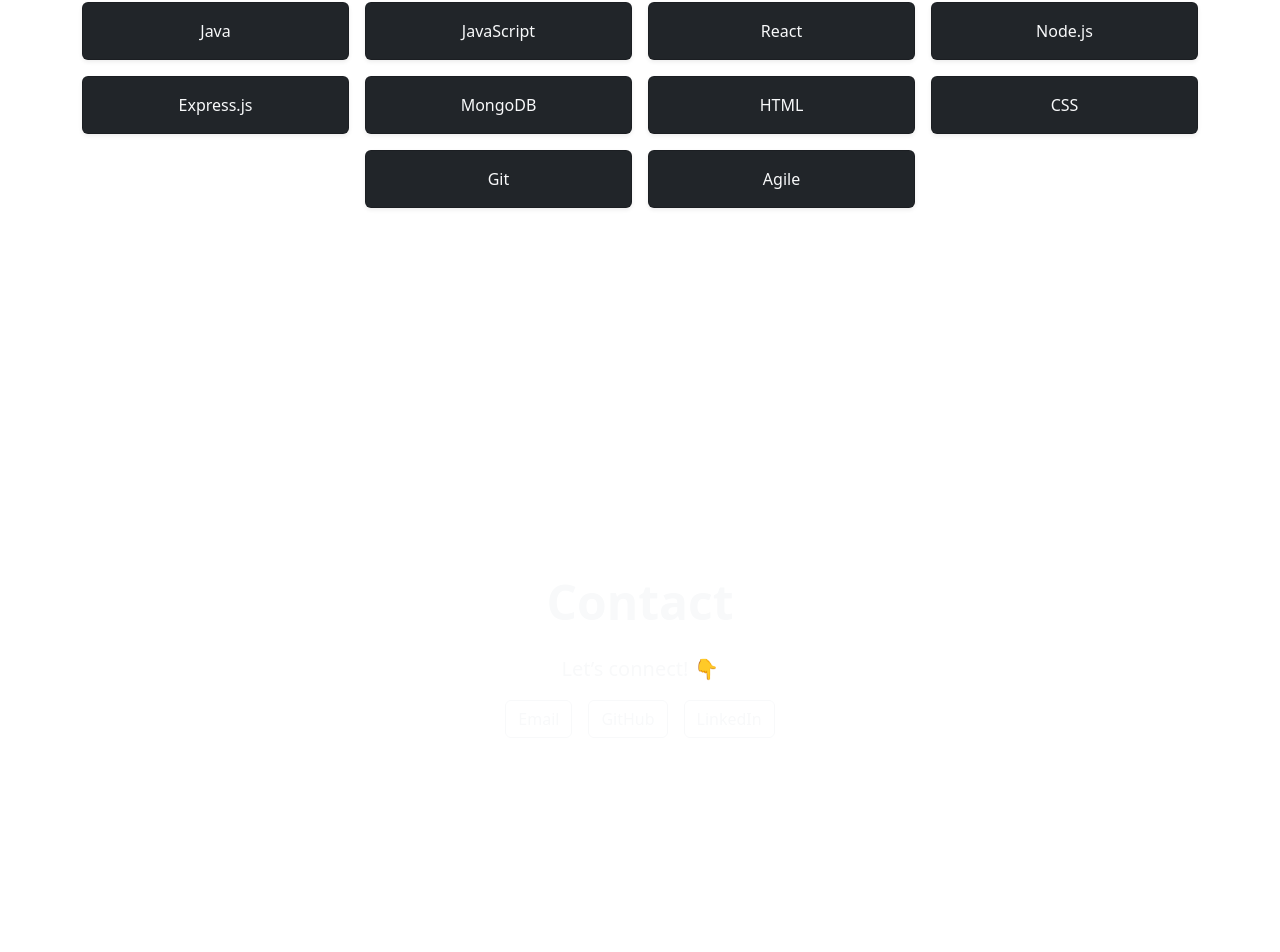
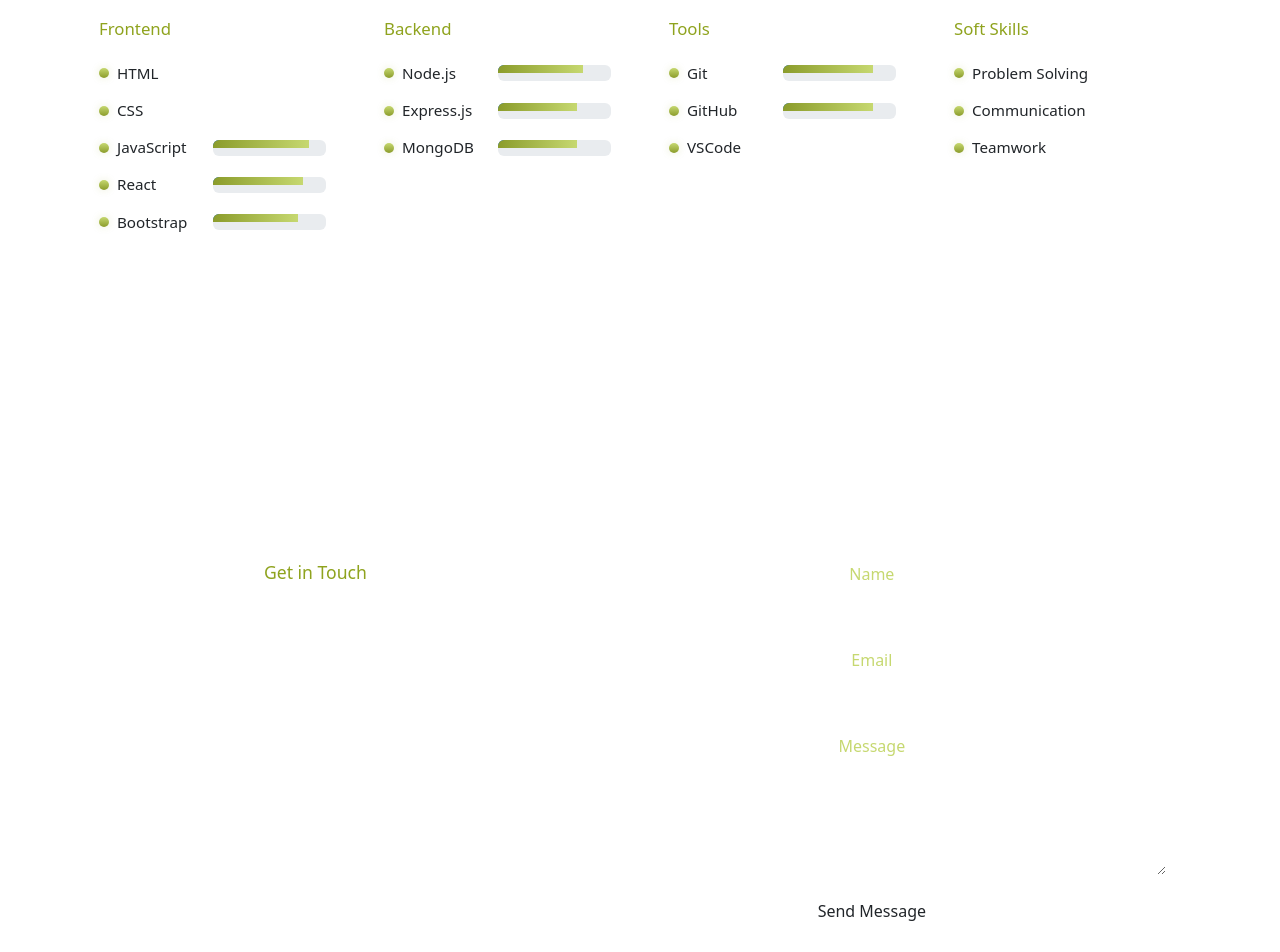
Before and after one commit to titan2309/portfolio, a React (Vite) app in the folder frontend/: page / in a window 1280 px wide. Shown: the part 2528-3480 px from the top of the page. Built offline with nearby package versions, Linux system fonts and the light colour scheme.

Commit message:
feat: enhance Contact and Skills components with improved layout, styling, and responsiveness; add contact form and skill levels

```diff
--- a/frontend/src/components/Contact.tsx
+++ b/frontend/src/components/Contact.tsx
@@ -4,32 +4,77 @@ import "../css/Contact.css";
 
 const Contact: React.FC = () => {
   return (
-    <section id="contact" className="container py-5 text-center text-light">
-      <h2 className="display-5 fw-bold mb-4">Contact</h2>
-      <p className="lead">Let’s connect! 👇</p>
-      <div className="d-flex justify-content-center gap-3 mt-3">
-        <a
-          href="mailto:9981640606hardik@gmail.com"
-          className="btn btn-outline-light"
-        >
-          Email
-        </a>
-        <a
-          href="https://github.com/hardikrathore"
-          target="_blank"
-          rel="noopener noreferrer"
-          className="btn btn-outline-light"
-        >
-          GitHub
-        </a>
-        <a
-          href="https://linkedin.com/in/hardikrathore"
-          target="_blank"
-          rel="noopener noreferrer"
-          className="btn btn-outline-light"
-        >
-          LinkedIn
-        </a>
+    <section id="contact" className="contact-section py-5">
+      <div className="container">
+        <h2 className="section-title display-5 mb-4">Contact</h2>
+        <div className="row g-4">
+          {/* Left side - info */}
+          <div className="col-12 col-md-5">
+            <div className="contact-info p-3 h-100">
+              <h3 className="contact-heading mb-3">Get in Touch</h3>
+              <p>
+                I’m always open to discussing new opportunities, projects, or
+                collaborations. Feel free to reach out!
+              </p>
+              <ul className="list-unstyled mt-3">
+                <li className="mb-2">
+                  <i className="bi bi-envelope-fill me-2"></i>
+                  hardik.rathore@example.com
+                </li>
+                <li className="mb-2">
+                  <i className="bi bi-phone-fill me-2"></i>
+                  +91 9981640606
+                </li>
+                <li>
+                  <i className="bi bi-geo-alt-fill me-2"></i>
+                  Indore, India
+                </li>
+              </ul>
+            </div>
+          </div>
+
+          {/* Right side - form */}
+          <div className="col-12 col-md-7">
+            <form className="contact-form p-3">
+              <div className="mb-3">
+                <label htmlFor="name" className="form-label">
+                  Name
+                </label>
+                <input
+                  type="text"
+                  className="form-control"
+                  id="name"
+                  required
+                />
+              </div>
+              <div className="mb-3">
+                <label htmlFor="email" className="form-label">
+                  Email
+                </label>
+                <input
+                  type="email"
+                  className="form-control"
+                  id="email"
+                  required
+                />
+              </div>
+              <div className="mb-3">
+                <label htmlFor="message" className="form-label">
+                  Message
+                </label>
+                <textarea
+                  className="form-control"
+                  id="message"
+                  rows={4}
+                  required
+                ></textarea>
+              </div>
+              <button type="submit" className="btn contact-btn">
+                Send Message
+              </button>
+            </form>
+          </div>
+        </div>
       </div>
     </section>
   );
--- a/frontend/src/components/Skills.tsx
+++ b/frontend/src/components/Skills.tsx
@@ -2,31 +2,99 @@
 import React from "react";
 import "../css/Skills.css";
 
+type Skill = {
+  name: string;
+  level?: number; // optional 0-100
+};
+
+type Category = {
+  title: string;
+  skills: Skill[];
+};
+
+const skillsData: Category[] = [
+  {
+    title: "Frontend",
+    skills: [
+      { name: "HTML" },
+      { name: "CSS" },
+      { name: "JavaScript", level: 85 },
+      { name: "React", level: 80 },
+      { name: "Bootstrap", level: 75 },
+    ],
+  },
+  {
+    title: "Backend",
+    skills: [
+      { name: "Node.js", level: 75 },
+      { name: "Express.js", level: 70 },
+      { name: "MongoDB", level: 70 },
+    ],
+  },
+  {
+    title: "Tools",
+    skills: [
+      { name: "Git", level: 80 },
+      { name: "GitHub", level: 80 },
+      { name: "VSCode" },
+    ],
+  },
+  {
+    title: "Soft Skills",
+    skills: [
+      { name: "Problem Solving" },
+      { name: "Communication" },
+      { name: "Teamwork" },
+    ],
+  },
+];
+
 const Skills: React.FC = () => {
-  const skills = [
-    "Java",
-    "JavaScript",
-    "React",
-    "Node.js",
-    "Express.js",
-    "MongoDB",
-    "HTML",
-    "CSS",
-    "Git",
-    "Agile",
-  ];
+  return (
+    <section id="skills" className="skills-section py-5">
+      <div className="container">
+        <h2 className="section-title display-5 mb-4">Skills</h2>
+        <div className="row g-4">
+          {skillsData.map((cat) => (
+            <div key={cat.title} className="col-12 col-md-6 col-lg-3">
+              <div className="skill-card p-3 h-100">
+                <h3 className="skill-card-title mb-3">{cat.title}</h3>
+                <ul className="list-unstyled mb-0">
+                  {cat.skills.map((s) => (
+                    <li
+                      key={s.name}
+                      className="skill-item d-flex align-items-center justify-content-between"
+                    >
+                      <div className="skill-left d-flex align-items-center">
+                        <span className="skill-dot" aria-hidden></span>
+                        <span className="skill-name ms-2">{s.name}</span>
+                      </div>
 
-  return (
-    <section id="skills" className="container py-5 text-center text-light">
-      <h2 className="display-5 fw-bold mb-4">Skills</h2>
-      <div className="row g-3 justify-content-center">
-        {skills.map((skill, idx) => (
-          <div key={idx} className="col-6 col-md-3">
-            <div className="card bg-dark text-light shadow-sm p-3 h-100">
-              {skill}
+                      {/* Progress bar shown when level is provided */}
+                      {typeof s.level === "number" ? (
+                        <div
+                          className="skill-bar-wrapper ms-3 w-50"
+                          aria-hidden={false}
+                        >
+                          <div className="progress">
+                            <div
+                              className="progress-bar"
+                              role="progressbar"
+                              style={{ width: `${s.level}%` }}
+                              aria-valuenow={s.level}
+                              aria-valuemin={0}
+                              aria-valuemax={100}
+                            />
+                          </div>
+                        </div>
+                      ) : null}
+                    </li>
+                  ))}
+                </ul>
+              </div>
             </div>
-          </div>
-        ))}
+          ))}
+        </div>
       </div>
     </section>
   );
--- a/frontend/src/css/Contact.css
+++ b/frontend/src/css/Contact.css
@@ -6,3 +6,60 @@
   color: white;
   text-align: center;
 }
+
+.section-title {
+  color: var(--primary);
+  font-weight: 600;
+}
+
+.contact-info {
+  background: rgba(255, 255, 255, 0.03);
+  border: 1px solid rgba(255, 255, 255, 0.04);
+  border-radius: 12px;
+  color: var(--text);
+}
+
+.contact-info h3 {
+  color: var(--secondary);
+  font-size: 1.1rem;
+  margin-bottom: 1rem;
+}
+
+.contact-info i {
+  color: var(--light);
+}
+
+.contact-form {
+  background: rgba(255, 255, 255, 0.03);
+  border: 1px solid rgba(255, 255, 255, 0.04);
+  border-radius: 12px;
+}
+
+.contact-form label {
+  color: var(--light);
+}
+
+.contact-form .form-control {
+  background-color: rgba(255, 255, 255, 0.06);
+  border: 1px solid rgba(255, 255, 255, 0.1);
+  color: var(--text);
+}
+
+.contact-form .form-control:focus {
+  border-color: var(--mid);
+  box-shadow: 0 0 0 0.2rem rgba(143, 163, 30, 0.25);
+}
+
+.contact-btn {
+  background: var(--secondary);
+  color: var(--text-dark);
+  border: none;
+  border-radius: 8px;
+  padding: 0.5rem 1.2rem;
+  transition: transform 200ms ease, box-shadow 200ms ease;
+}
+
+.contact-btn:hover {
+  transform: translateY(-2px);
+  box-shadow: 0 5px 15px rgba(143, 163, 30, 0.25);
+}
--- a/frontend/src/css/Projects.css
+++ b/frontend/src/css/Projects.css
@@ -53,6 +53,7 @@
 
 .project-card:hover {
   transform: translateY(-15px);
+  box-shadow: rgba(221, 255, 128, 0.35) 0px -50px 36px -28px inset;
 }
 
 .project-card:hover::after {
@@ -72,6 +73,7 @@
 
 .project-bullets {
   list-style: none;
+  text-align: center;
   color: var(--text);
   padding: 0;
 }
--- a/frontend/src/css/Skills.css
+++ b/frontend/src/css/Skills.css
@@ -6,3 +6,68 @@
   color: white;
   text-align: center;
 }
+
+.section-title {
+  color: var(--primary);
+  font-weight: 600;
+}
+
+.skill-card {
+  background: rgba(255, 255, 255, 0.03);
+  border: 1px solid rgba(255, 255, 255, 0.04);
+  border-radius: 12px;
+  transition: transform 220ms ease, box-shadow 220ms ease,
+    border-color 220ms ease;
+  height: 100%;
+}
+
+.skill-card:hover {
+  transform: translateY(-8px);
+  box-shadow: 0 10px 30px rgba(0, 0, 0, 0.6), 0 0 12px rgba(143, 163, 30, 0.06);
+  border-color: rgba(143, 163, 30, 0.18);
+}
+
+.skill-card-title {
+  color: var(--secondary);
+  font-size: 1.05rem;
+  margin-bottom: 0.5rem;
+}
+
+.skill-item {
+  padding: 0.45rem 0;
+  align-items: center;
+}
+
+.skill-left .skill-dot {
+  width: 10px;
+  height: 10px;
+  border-radius: 50%;
+  background: linear-gradient(180deg, var(--light), var(--mid));
+  display: inline-block;
+  box-shadow: 0 0 8px rgba(143, 163, 30, 0.18);
+}
+
+.skill-name {
+  font-size: 0.95rem;
+}
+
+/* Progress styling */
+.progress {
+  height: 8px;
+  background: rgba(255, 255, 255, 0.06);
+  border-radius: 999px;
+  overflow: hidden;
+}
+
+.progress-bar {
+  height: 8px;
+  background: linear-gradient(90deg, var(--mid), var(--light));
+  transition: width 800ms ease;
+}
+
+/* Responsive: hide progress bars on very small screens to keep compact layout */
+@media (max-width: 575px) {
+  .skill-bar-wrapper {
+    display: none;
+  }
+}
```
